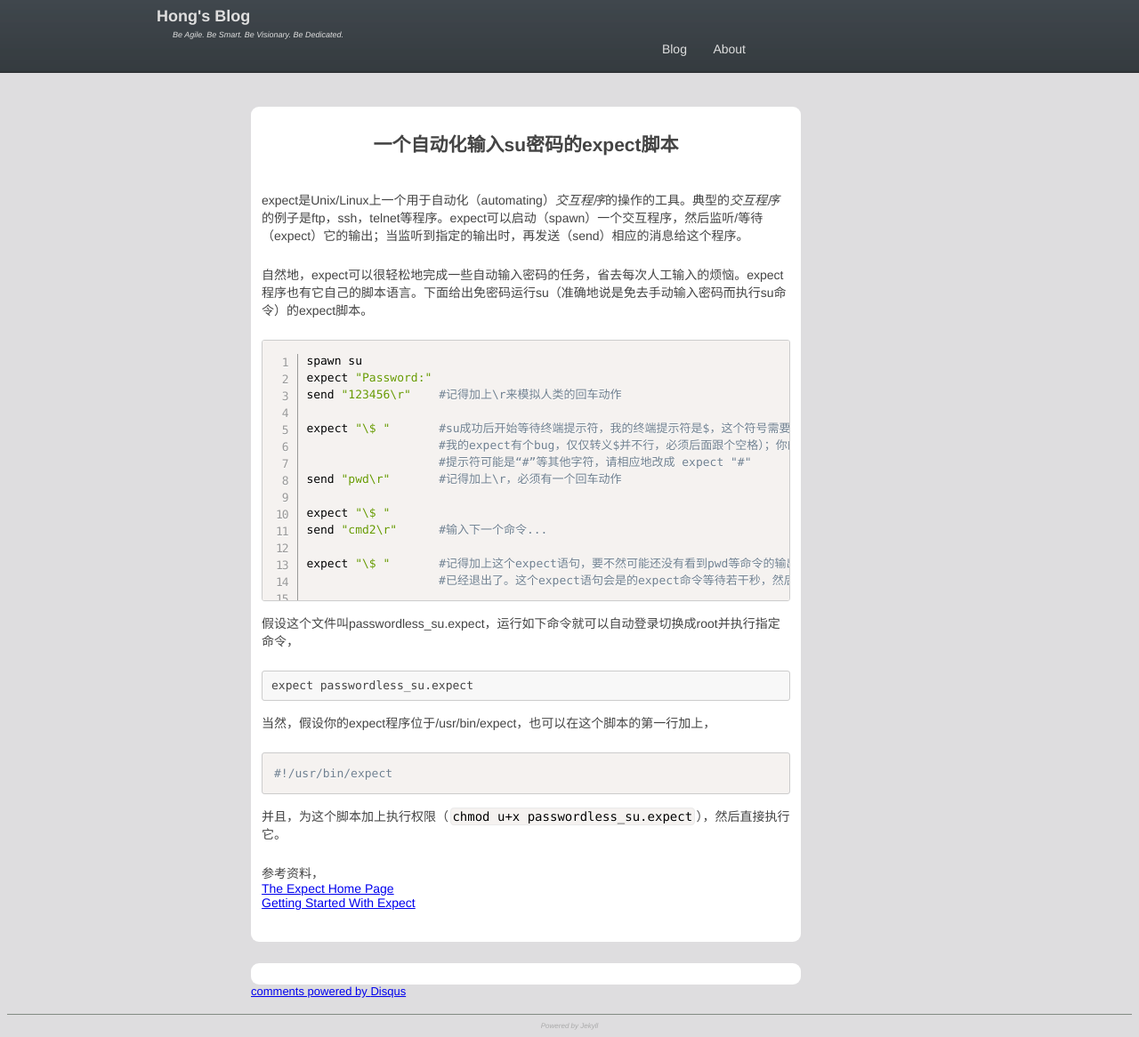
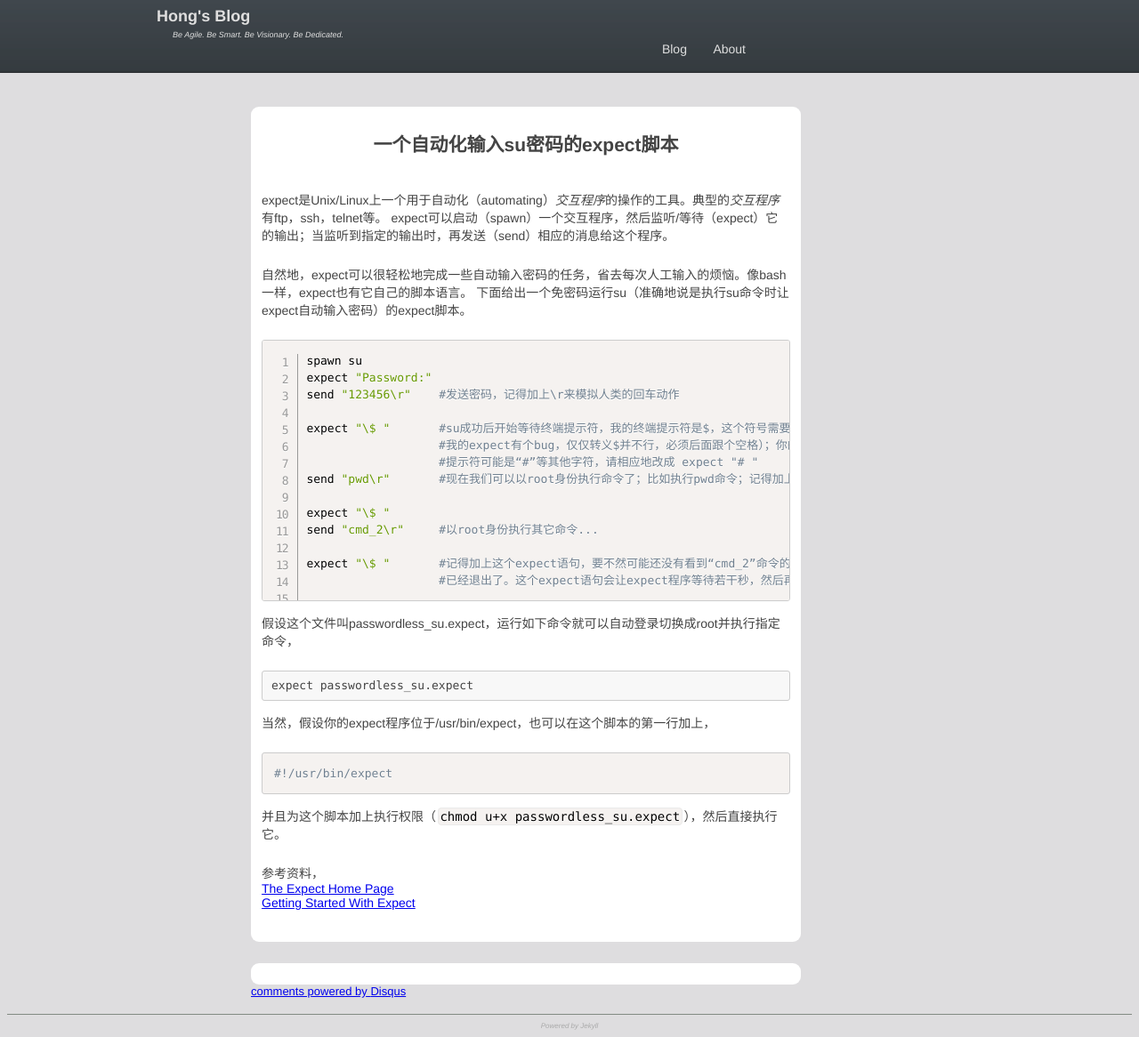
Before and after one commit to RockHong/rockhong.github.com, a Jekyll site: the page built from _posts/2014-01-08-a-passwordless-su-expect-script.md, in a window 1280 px wide. Shown: the whole page at 89% size. Built offline with Jekyll 4.4.1, drawn with Linux system fonts in a browser that asks for light colours; comment, search, counter and statistics services are not loaded.

Commit message:
refine the post

```diff
--- a/_posts/2014-01-08-a-passwordless-su-expect-script.md
+++ b/_posts/2014-01-08-a-passwordless-su-expect-script.md
@@ -13,24 +13,26 @@ image:
 image_desc:
 ---
 
-expect是Unix/Linux上一个用于自动化（automating）*交互程序*的操作的工具。典型的*交互程序*的例子是ftp，ssh，telnet等程序。expect可以启动（spawn）一个交互程序，然后监听/等待（expect）它的输出；当监听到指定的输出时，再发送（send）相应的消息给这个程序。
+expect是Unix/Linux上一个用于自动化（automating）*交互程序*的操作的工具。典型的*交互程序*有ftp，ssh，telnet等。
+expect可以启动（spawn）一个交互程序，然后监听/等待（expect）它的输出；当监听到指定的输出时，再发送（send）相应的消息给这个程序。
 
-自然地，expect可以很轻松地完成一些自动输入密码的任务，省去每次人工输入的烦恼。expect程序也有它自己的脚本语言。下面给出免密码运行su（准确地说是免去手动输入密码而执行su命令）的expect脚本。
+自然地，expect可以很轻松地完成一些自动输入密码的任务，省去每次人工输入的烦恼。像bash一样，expect也有它自己的脚本语言。
+下面给出一个免密码运行su（准确地说是执行su命令时让expect自动输入密码）的expect脚本。
 
 <pre class="line-numbers"><code class="language-bash">spawn su
 expect "Password:"
-send "123456\r"    #记得加上\r来模拟人类的回车动作
+send "123456\r"    #发送密码，记得加上\r来模拟人类的回车动作
 
 expect "\$ "       #su成功后开始等待终端提示符，我的终端提示符是$，这个符号需要转义（貌似
                    #我的expect有个bug，仅仅转义$并不行，必须后面跟个空格）；你的root终端
-                   #提示符可能是“#”等其他字符，请相应地改成 expect "#"
-send "pwd\r"       #记得加上\r，必须有一个回车动作
+                   #提示符可能是“#”等其他字符，请相应地改成 expect "# "
+send "pwd\r"       #现在我们可以以root身份执行命令了；比如执行pwd命令；记得加上\r，需要有一个回车动作
 
 expect "\$ "
-send "cmd2\r"      #输入下一个命令...
+send "cmd_2\r"     #以root身份执行其它命令...
 
-expect "\$ "       #记得加上这个expect语句，要不然可能还没有看到pwd等命令的输出，expect脚本
-                   #已经退出了。这个expect语句会是的expect命令等待若干秒，然后再（超时）退出。
+expect "\$ "       #记得加上这个expect语句，要不然可能还没有看到“cmd_2”命令的输出，expect脚本就
+                   #已经退出了。这个expect语句会让expect程序等待若干秒，然后再（超时）退出。
 </code></pre>
 
 假设这个文件叫passwordless_su.expect，运行如下命令就可以自动登录切换成root并执行指定命令，
@@ -42,7 +44,7 @@ expect "\$ "       #记得加上这个expect语句，要不然可能还没有看
 <pre><code class="language-bash">#!/usr/bin/expect
 </code></pre>
 
-并且，为这个脚本加上执行权限（`chmod u+x passwordless_su.expect`），然后直接执行它。
+并且为这个脚本加上执行权限（`chmod u+x passwordless_su.expect`），然后直接执行它。
 
 参考资料，
 [The Expect Home Page](http://expect.sourceforge.net)
```
